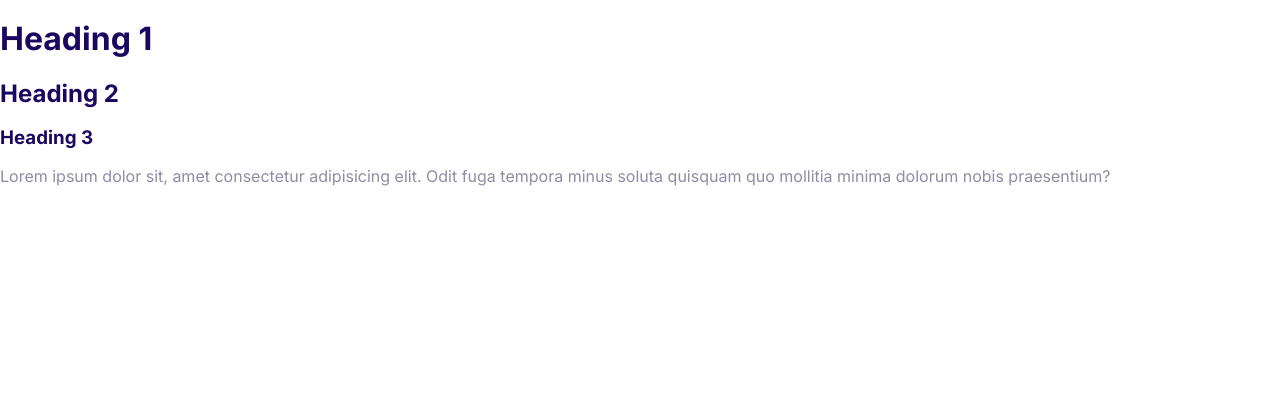
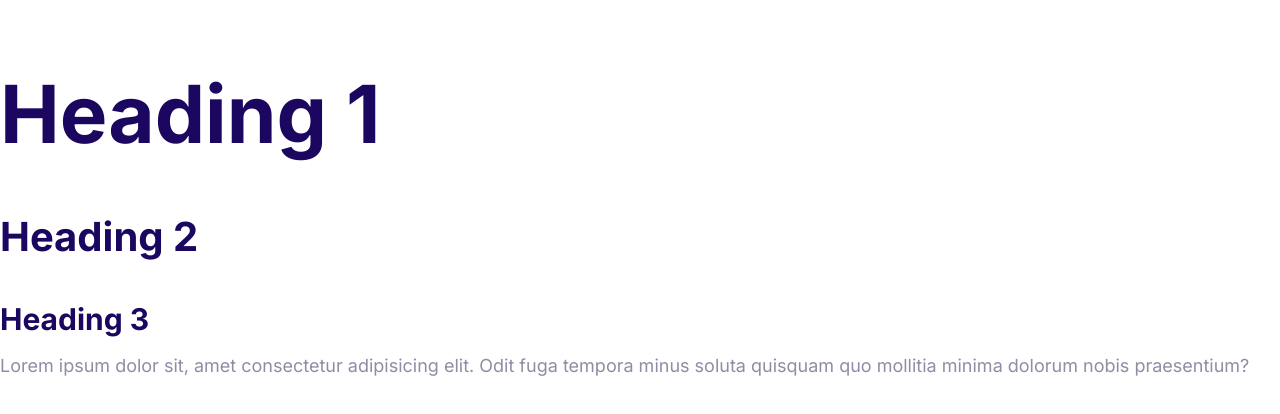
Before and after one commit to PatrickLapke/moshify-frontend, a plain HTML site: page index.html in a window 1280 px wide. Drawn offline with Linux system fonts and the light colour scheme.

Commit message:
Worked on typography in CSS

```diff
--- a/css/styles.css
+++ b/css/styles.css
@@ -6,8 +6,15 @@
   --color-body: #918ca4;
 }
 
+html {
+  font-size: 62.5%;
+}
+
 body {
   font-family: Inter, Arial, Helvetica, sans-serif;
+  font-size: 2.4rem;
+  /* Standard to allow paragraph to breathe with some extra room */
+  line-height: 1.5;
   color: var(--color-body);
 }
 
@@ -15,4 +22,40 @@ h1,
 h2,
 h3 {
   color: var(--color-headings);
+  margin-bottom: 1rem;
 }
+
+h1 {
+  font-size: 7rem;
+}
+
+h2 {
+  font-size: 4rem;
+}
+
+h3 {
+  font-size: 3rem;
+}
+
+p {
+  /* Allow the heading to set the margin */
+  margin-top: 0;
+}
+
+@media screen and (min-width: 1024px) {
+  body {
+    font-size: 1.8rem;
+  }
+
+  h1 {
+    font-size: 8rem;
+  }
+
+  h2 {
+    font-size: 4rem;
+  }
+
+  h1 {
+    font-size: 8rem;
+  }
+}
```
